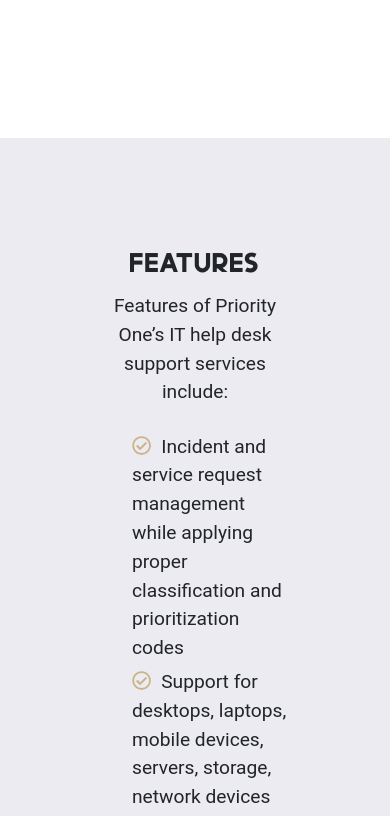
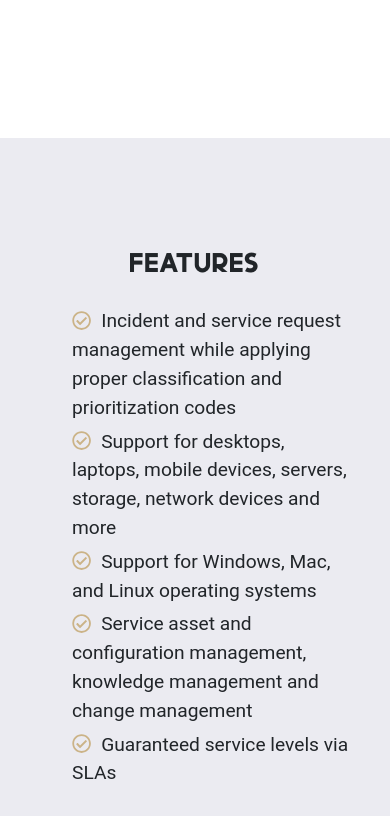
Before and after one commit to cwilso88/priorityOne, a React (Create React App) app: page / in a window 390 px wide. Shown: the part 4460-5276 px from the top of the page. Built offline with nearby package versions, Linux system fonts and the light colour scheme.

Commit message:
features.p display:none

```diff
--- a/src/sass/_Features.scss
+++ b/src/sass/_Features.scss
@@ -41,4 +41,11 @@
             display: none;
         }
    }
+    /* Small devices (Cellphones, 455px and up) */
+    @media only screen and (max-width: 455px) {
+        padding: 100px 40px;
+        p {
+            display: none;
+        }
+   }
 }
```
